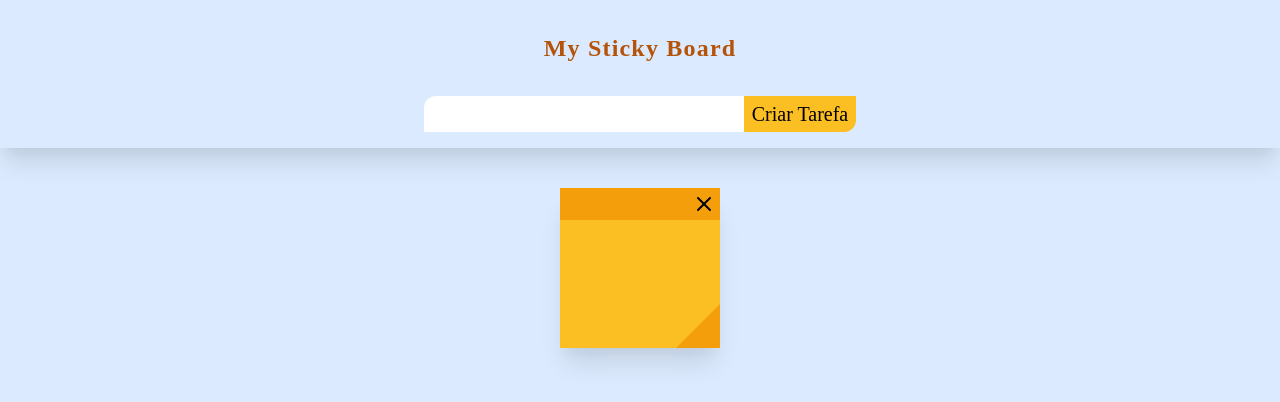
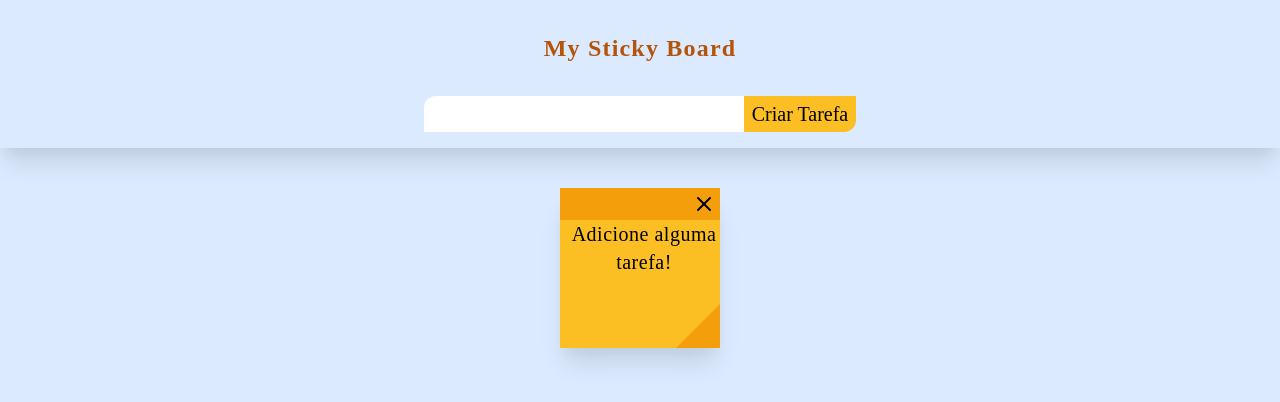
Before and after one commit to rcalvs/Sticky-Notes, a React (Create React App) app: page / in a window 1280 px wide. Shown: the top 402 px of the page. Built offline with nearby package versions, Linux system fonts and the light colour scheme.

Commit message:
fix todo.text

```diff
--- a/src/Task.jsx
+++ b/src/Task.jsx
@@ -25,7 +25,7 @@ function Task(props) {
             </svg>
           </div>
           <h3 className="ml-2 text-center">
-            {todo.tex}
+            {todo.text}
           </h3>
             <div className="w-11 overflow-hidden inline-block absolute bottom-0 right-0 ">
               <div className={`h-24 bg-black rotate-45 transform origin-bottom-left bg-yellow-500`}></div>
```
